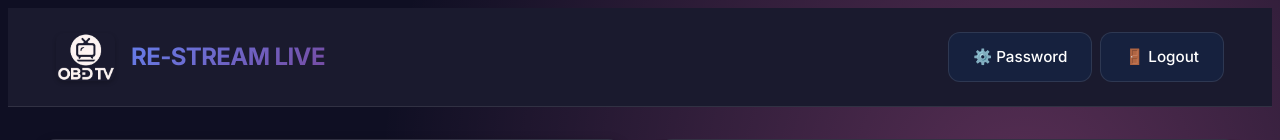
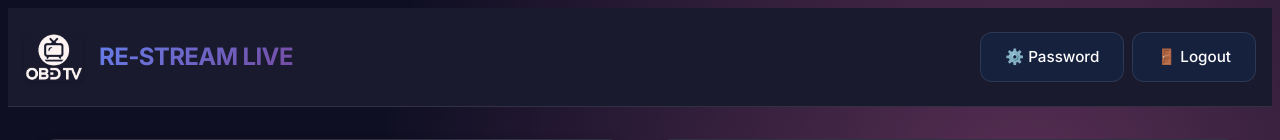
Before and after one commit to tbnobed/restream, a Flask app: page / in a window 1280 px wide. Shown: the top 140 px of the page. Run offline with Flask 3, Linux system fonts and the light colour scheme; the visitor is signed in with stand-in values (Sample User, id 1); some libraries are stand-ins or nearby versions.

Commit message:
Align header items to the edges of the page layout
Update header container class from 'container' to 'container-header' in multiple HTML templates and add a new CSS rule for '.container-header' in style.css to ensure proper edge-to-edge alignment of header elements.

Replit-Commit-Author: Agent
Replit-Commit-Session-Id: 6affcb2e-4ddc-47ee-a0cc-7f0a05cbbe6f
Replit-Commit-Checkpoint-Type: full_checkpoint
Replit-Commit-Screenshot-Url: https://storage.googleapis.com/screenshot-production-us-central1/936be102-e53f-4b2e-97bf-91fa44d86069/6affcb2e-4ddc-47ee-a0cc-7f0a05cbbe6f/m1Bmy4b

```diff
--- a/static/css/style.css
+++ b/static/css/style.css
@@ -578,6 +578,12 @@ h1, h2, h3, h4, h5, h6 {
     padding: 0 1rem;
 }
 
+.container-header {
+    width: 100%;
+    margin: 0 auto;
+    padding: 0 1rem;
+}
+
 /* Full Width Container for 2-column layout */
 .container-fullwidth {
     width: 100%;
--- a/templates/change_password.html
+++ b/templates/change_password.html
@@ -11,7 +11,7 @@
 </head>
 <body>
     <header class="modern-header">
-        <div class="container">
+        <div class="container-header">
             <div class="d-flex justify-content-between align-items-center">
                 <div class="logo-container">
                     <img src="{{ url_for('static', filename='img/obedtv.png') }}" alt="RE-STREAM LIVE Logo" class="site-logo">
--- a/templates/index.html
+++ b/templates/index.html
@@ -11,7 +11,7 @@
 </head>
 <body>
     <header class="modern-header">
-        <div class="container">
+        <div class="container-header">
             <div class="d-flex justify-content-between align-items-center">
                 <div class="logo-container">
                     <img src="{{ url_for('static', filename='img/obedtv.png') }}" alt="RE-STREAM LIVE Logo" class="site-logo">
--- a/templates/user_management.html
+++ b/templates/user_management.html
@@ -11,7 +11,7 @@
 </head>
 <body>
     <header class="modern-header">
-        <div class="container">
+        <div class="container-header">
             <div class="d-flex justify-content-between align-items-center">
                 <div class="logo-container">
                     <img src="{{ url_for('static', filename='img/obedtv.png') }}" alt="RE-STREAM LIVE Logo" class="site-logo">
```
Also changed, not shown: attached_assets/image_1758259345799.png (added).
